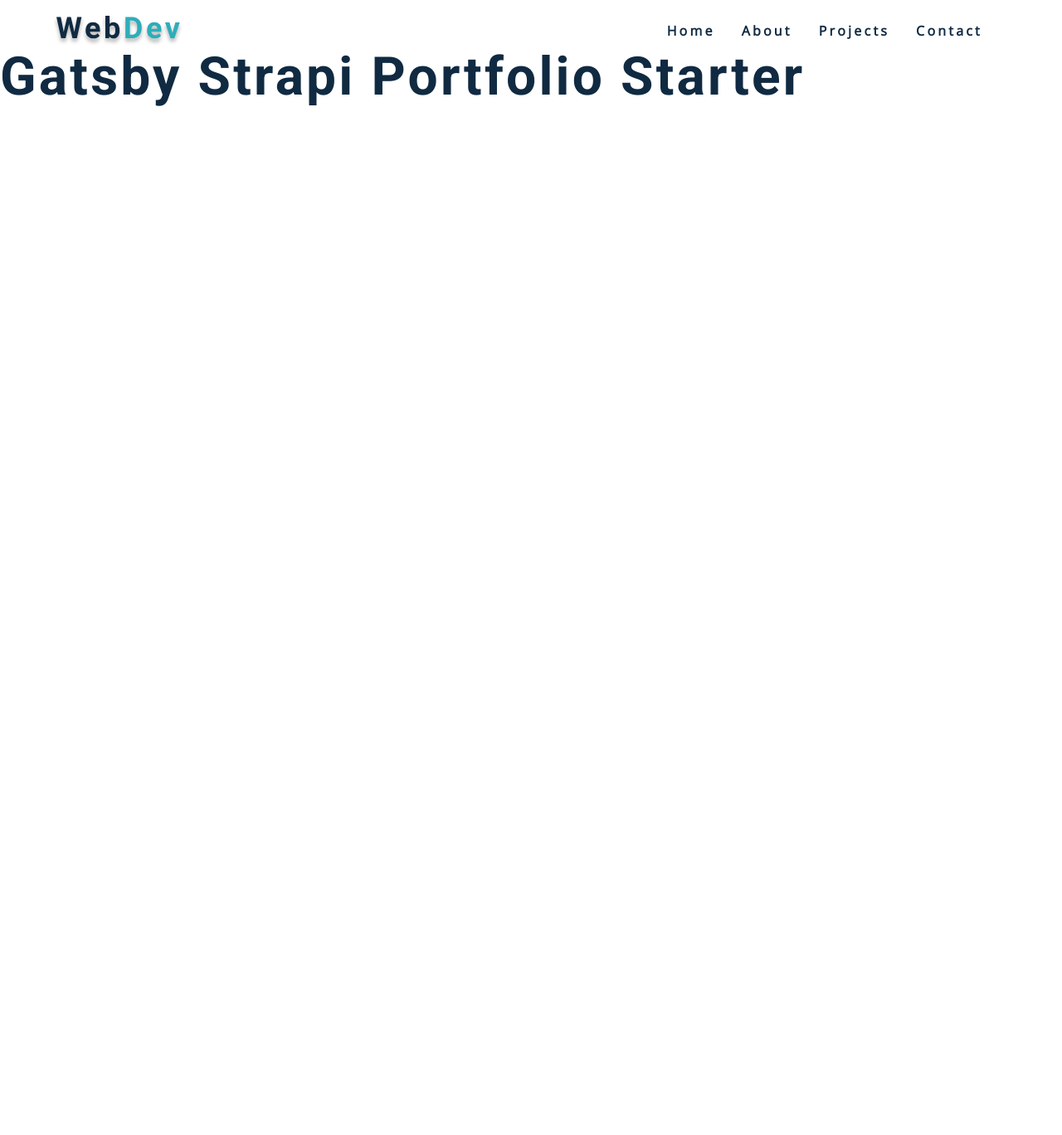
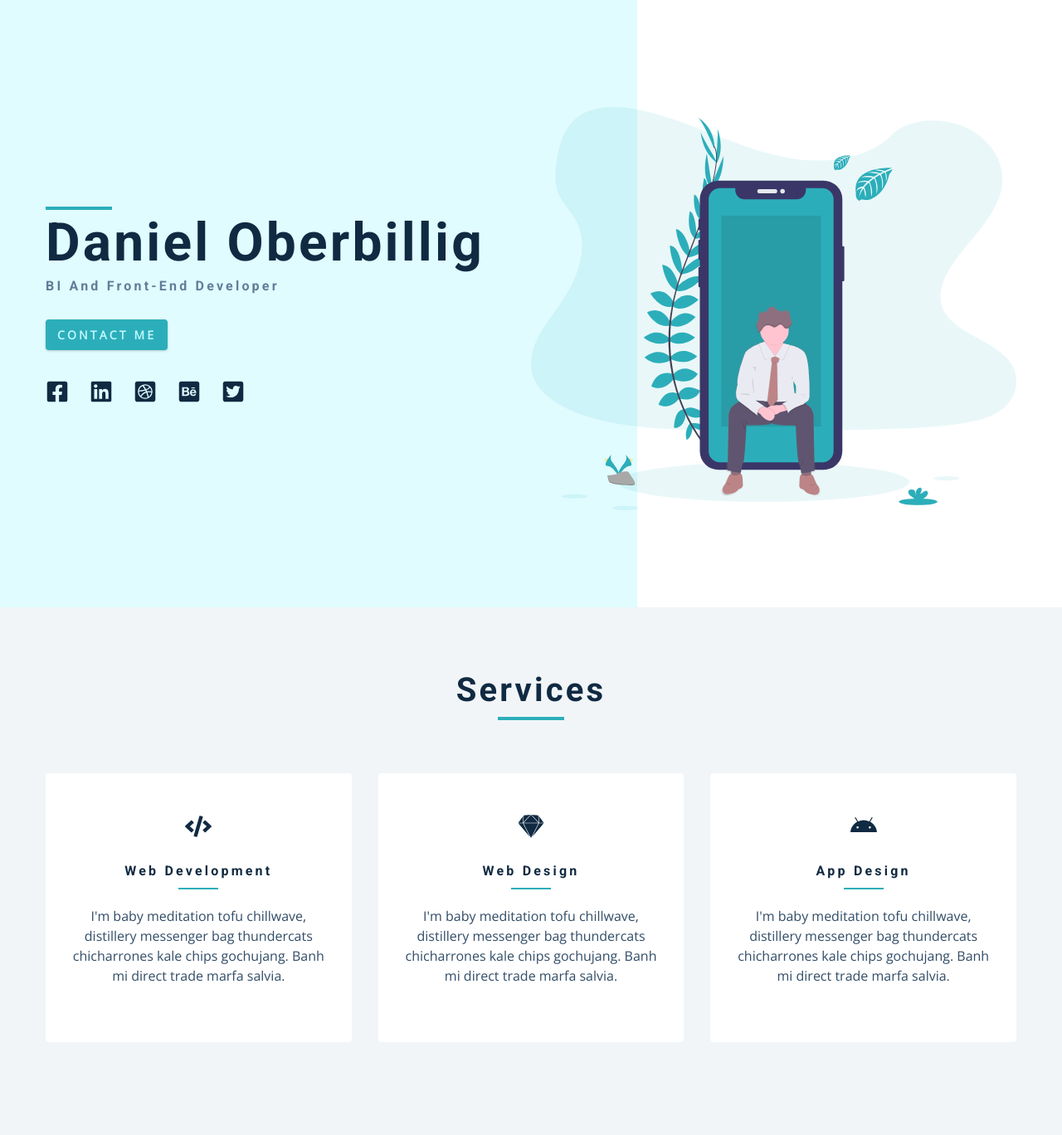
Before and after one commit to danieloberbillig/gatsby-demo-strapi-portfolio, a Gatsby site: page / in a window 1280 px wide. Shown: the part 68-1436 px from the top of the page at 83% size. Before the commit the page ends 800 px from the top, so only its background shows below. Built offline with nearby package versions, Linux system fonts and the light colour scheme; Gatsby itself is replaced by a stand-in of ours.

Commit message:
create strapi backend seperate repo; create components for landing page

```diff
--- a/src/components/Hero.js
+++ b/src/components/Hero.js
@@ -5,7 +5,38 @@
 import { StaticImage } from "gatsby-plugin-image"
 
 const Hero = () => {
-  return <h2>hero component</h2>
+  return (
+    <header className="hero">
+      <section className="section-center hero-center">
+        <article className="hero-info">
+          <div>
+            <div className="underline"></div>
+            <h1>Daniel Oberbillig</h1>
+            <h4>BI and Front-End Developer</h4>
+            <Link to="/contact" className="btn">
+              contact me
+            </Link>
+
+            <div className="social-links">
+              {socialLinks.map(link => {
+                return (
+                  <a className="social-link" href={link.url} key={link.id}>
+                    {link.icon}
+                  </a>
+                )
+              })}
+            </div>
+          </div>
+        </article>
+        <StaticImage
+          src="../assets/images/hero.svg"
+          alt="portfolio"
+          className="hero-img"
+          placeholder="blurred"
+        ></StaticImage>
+      </section>
+    </header>
+  )
 }
 
 export default Hero
--- a/src/components/Navbar.js
+++ b/src/components/Navbar.js
@@ -6,7 +6,7 @@
 
 
 const Navbar = () => {
-  return <nav>
+  return <nav className="navbar">
     <div className="nav-center">
       <div className="nav-header">
         {/* logo and menu hamburger */}
@@ -16,6 +16,7 @@
         </button>
       </div>
       <div className="nav-links">
+        {/* navigation links */}
         {/* iterate over central list of nav links, each link has id, text, url */}
         {pageLinks.map((link) => {
           return (
--- a/src/components/Services.js
+++ b/src/components/Services.js
@@ -1,8 +1,26 @@
 import React from "react"
 import Title from "./Title"
 import services from "../constants/services"
+
 const Services = () => {
-  return <h2>services component</h2>
+  return (
+    <section className="section bg-grey">
+      <Title title="services" />
+      <div className="section-center services-center">
+        {services.map(service => {
+          const { id, icon, title, text } = service // destructure properties
+          return (
+            <article key={id} className="service">
+              {icon}
+              <h4>{title}</h4>
+              <div className="underline"></div>
+              <p>{text}</p>
+            </article>
+          )
+        })}
+      </div>
+    </section>
+  )
 }
 
 export default Services
--- a/src/components/Title.js
+++ b/src/components/Title.js
@@ -1,7 +1,12 @@
 import React from "react"
 
-const Title = () => {
-  return <h2>title component</h2>
+const Title = ({ title }) => {
+  return (
+    <div className="section-title">
+      <h2>{title || "default title"}</h2>
+      <div className="underline"></div>
+    </div>
+  )
 }
 
 export default Title
--- a/src/pages/index.js
+++ b/src/pages/index.js
@@ -8,7 +8,8 @@
 const IndexPage = () => {
   return (
     <>
-      <h1>Gatsby Strapi Portfolio Starter</h1>
+      <Hero />
+      <Services />
     </>
   )
 }
```
Also changed, not shown: DevLog.md (+65 -2 lines).
